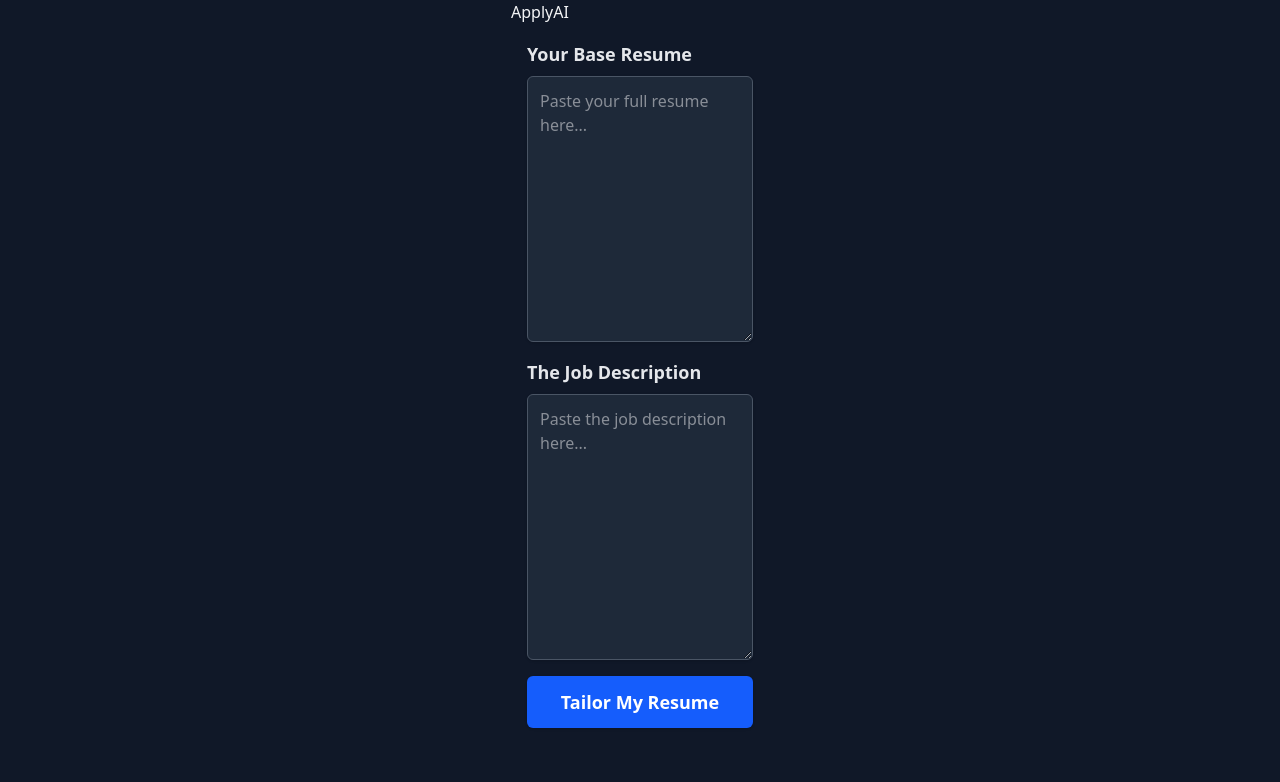
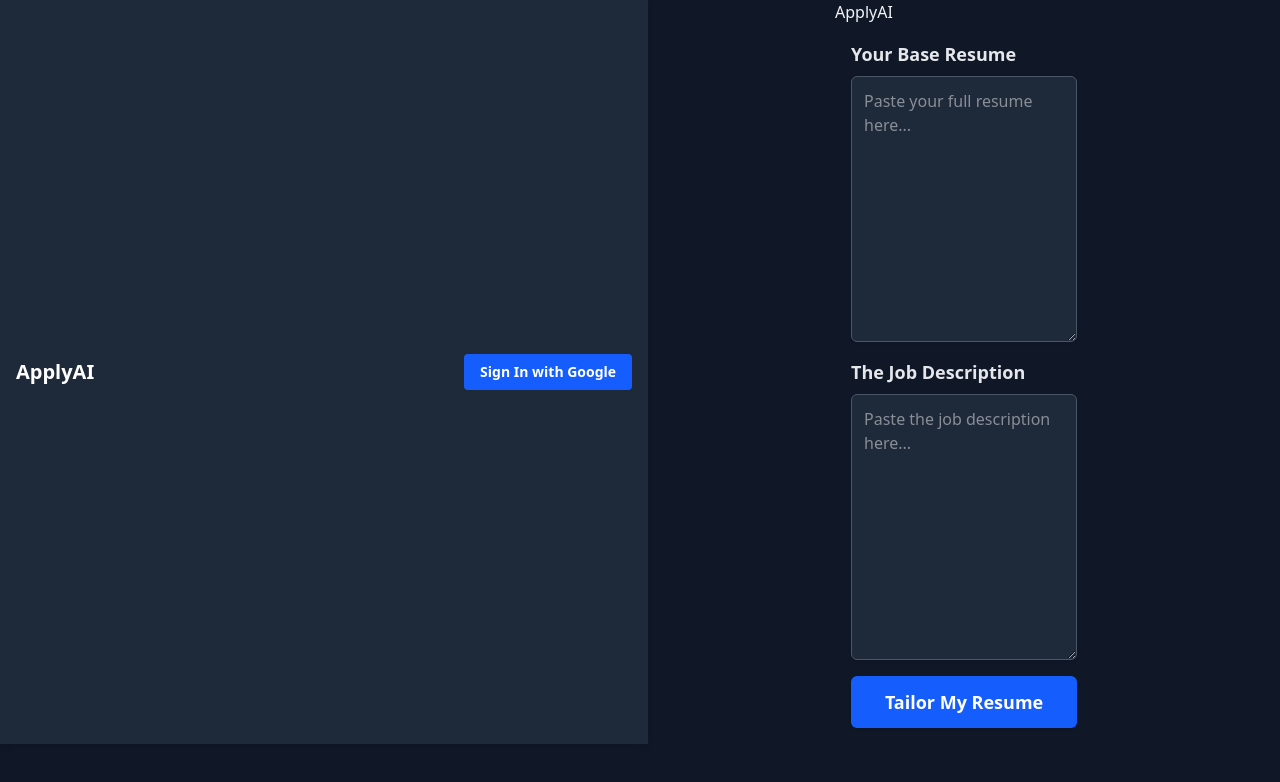
Before and after one commit to arwas11/ApplyAI, a Next.js app in the folder client/: page / in a window 1280 px wide. Shown: the top 782 px of the page. Built offline with nearby package versions, Linux system fonts and the light colour scheme; no server answers.

Commit message:
feat(auth): Implement Firebase authentication and global state

```diff
--- a/client/app/layout.tsx
+++ b/client/app/layout.tsx
@@ -1,6 +1,8 @@
 import type { Metadata } from "next";
 import { Geist, Geist_Mono } from "next/font/google";
 import "./globals.css";
+import { AuthProvider } from "@/context/AuthContext";
+import Navbar from "@/components/Navbar";
 
 const geistSans = Geist({
   variable: "--font-geist-sans",
@@ -28,7 +30,12 @@ export default function RootLayout({
         className={`${geistSans.variable} ${geistMono.variable} antialiased
         bg-gray-900 text-gray-100 flex justify-center`}
       >
-        {children}
+        <AuthProvider>
+          <Navbar />
+          <main className="flex w-full flex-col items-center">
+            {children}
+          </main>
+        </AuthProvider>
       </body>
     </html>
   );
--- a/client/components/Chat.tsx
+++ b/client/components/Chat.tsx
@@ -30,8 +30,8 @@ export default function Chat() {
     formData.append("job_description", jobDescription);
 
     try{
-      // Make the API call to /resume-tailor endpoint
-      const response = await fetch(`${API_URL}/resume-tailor`, {
+      // Make the API call to /resumes endpoint
+      const response = await fetch(`${API_URL}/resumes`, {
         method: "POST",
         body: formData,
       });
--- /dev/null
+++ b/client/components/Navbar.tsx
@@ -0,0 +1,36 @@
+"use client";
+import { useAuth } from "@/context/AuthContext";
+
+export default function Navbar() {
+  // We grab the tools directly from our custom hook
+  const { user, signIn, logOut } = useAuth();
+
+  return (
+    <nav className="flex w-full items-center justify-between bg-gray-800 p-4 shadow-md">
+      <h1 className="text-xl font-bold text-white">ApplyAI</h1>
+
+      <div>
+        {user ? (
+          <div className="flex items-center gap-4">
+            <span className="text-sm text-gray-300">
+              {user.displayName || user.email}
+            </span>
+            <button
+              onClick={logOut}
+              className="rounded bg-red-600 px-4 py-2 text-sm font-semibold text-white hover:bg-red-700"
+            >
+              Sign Out
+            </button>
+          </div>
+        ) : (
+          <button
+            onClick={signIn}
+            className="rounded bg-blue-600 px-4 py-2 text-sm font-semibold text-white hover:bg-blue-700"
+          >
+            Sign In with Google
+          </button>
+        )}
+      </div>
+    </nav>
+  );
+}
--- /dev/null
+++ b/client/context/AuthContext.tsx
@@ -0,0 +1,103 @@
+"use client";
+
+import {
+  createContext,
+  useContext,
+  useState,
+  useEffect,
+  ReactNode,
+} from "react";
+import {
+  GoogleAuthProvider,
+  signInWithPopup,
+  signOut,
+  onAuthStateChanged,
+  User,
+} from "firebase/auth";
+import { auth } from "../lib/firebase";
+
+/*
+The Context: the "Pipe" that runs through the app.
+The Provider: the "Tank" at the top of the app that fills the pipe with data.
+The Hook: the "Faucet" that components open to get the data.
+*/
+
+// 1. Define the Context Shape
+interface AuthContextType {
+  user: User | null;
+  isLoading: boolean;
+  signIn: () => Promise<void>;
+  logOut: () => Promise<void>;
+}
+// Create the Context
+// We start it as 'null' because the Provider hasn't run yet.
+const AuthContext = createContext<AuthContextType | null>(null);
+
+// The Provider Component
+// This wraps our entire app and holds the actual State variables.
+export function AuthProvider({ children }: { children: ReactNode }) {
+  const [user, setUser] = useState<User | null>(null);
+  const [isLoading, setIsLoading] = useState(true);
+
+  // The Login Function
+  const signIn = async () => {
+    const provider = new GoogleAuthProvider();
+    try {
+      await signInWithPopup(auth, provider);
+      // We don't need to setUser here! The useEffect listener will handle it.
+    } catch (error) {
+      console.error("Error signing in with Google", error);
+    }
+  };
+
+  // The Logout Function
+  const logOut = async () => {
+    try {
+      await signOut(auth);
+    } catch (error) {
+      console.error("Error signing out", error);
+    }
+  };
+
+  // The "Listener"
+  useEffect(() => {
+    // Start listening on mount
+    // We save the "Stop Button" into the variable 'unsubscribe'
+    const unsubscribe = onAuthStateChanged(auth, (currentUser) => {
+      setUser(currentUser); // Set the user (or null)
+      setIsLoading(false);
+    });
+
+    // 2. SAVE THE STOP BUTTON FOR LATER
+    // We are NOT running this yet. We are handing it to React.
+    // React puts it in a safe box and says: "I will press this button ONLY when the component dies."
+    return () => unsubscribe();
+  }, []);
+
+  // The value object is what gets passed down the "Pipe"
+  const value = {
+    user,
+    isLoading,
+    signIn,
+    logOut,
+  };
+
+  return (
+    <AuthContext.Provider value={value}>
+      {/* Optional: We could show a loading spinner here if (isLoading) is true,
+        so the user doesn't see a flash of "Logged Out" content before the user is found.
+       */}
+      {!isLoading && children}
+    </AuthContext.Provider>
+  );
+}
+
+// The Custom Hook (The Faucet)
+// This makes it easy for components to just say `const { user } = useAuth();`
+export function useAuth() {
+  const context = useContext(AuthContext);
+  if (!context) {
+    throw new Error("useAuth must be used within an AuthProvider");
+  }
+  return context;
+}
--- /dev/null
+++ b/client/lib/firebase.ts
@@ -0,0 +1,21 @@
+import { initializeApp, getApps, getApp } from "firebase/app";
+import { getAuth } from "firebase/auth";
+
+// Construct the config object using environment variables
+const firebaseConfig = {
+  apiKey: process.env.NEXT_PUBLIC_FIREBASE_API_KEY,
+  authDomain: process.env.NEXT_PUBLIC_FIREBASE_AUTH_DOMAIN,
+  projectId: process.env.NEXT_PUBLIC_FIREBASE_PROJECT_ID,
+  storageBucket: process.env.NEXT_PUBLIC_FIREBASE_STORAGE_BUCKET,
+  messagingSenderId: process.env.NEXT_PUBLIC_FIREBASE_MESSAGING_SENDER_ID,
+  appId: process.env.NEXT_PUBLIC_FIREBASE_APP_ID,
+  measurementId: process.env.NEXT_PUBLIC_FIREBASE_MEASUREMENT_ID,
+};
+
+// Initialize Firebase
+// We use a singleton pattern: check if an app already exists (getApps)
+// Next.js sometimes tries to re-initialize on hot reloads, which causes errors.
+const app = !getApps().length ? initializeApp(firebaseConfig) : getApp();
+
+// Export the Auth instance
+export const auth = getAuth(app);
--- a/client/package.json
+++ b/client/package.json
@@ -9,6 +9,7 @@
     "lint": "eslint"
   },
   "dependencies": {
+    "firebase": "^12.6.0",
     "next": "16.0.7",
     "react": "19.2.0",
     "react-dom": "19.2.0",
```
Also changed, not shown: 1 other file (tests, documents, lock files or other folders).
